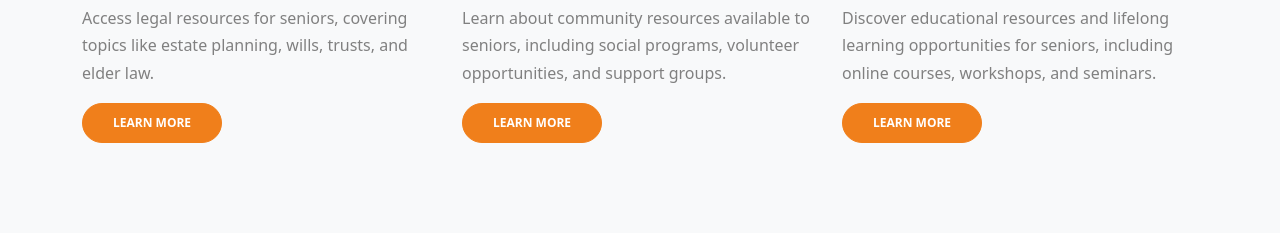
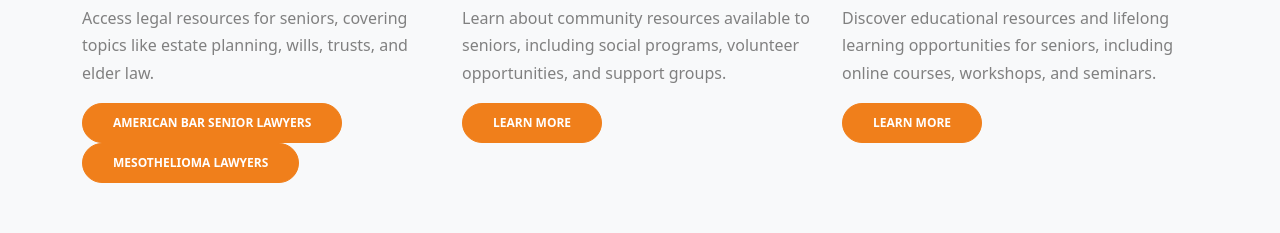
Before and after one commit to 1communitybridgedseniorcenter/1communitybridgedseniorcenter.github.io, a plain HTML site: page resources.html in a window 1280 px wide. Shown: the part 1888-2121 px from the top of the page. Drawn offline with Linux system fonts and the light colour scheme; files that its build step writes are made by us from their sources; a web font is replaced by a local one.

Commit message:
Update resources.html

```diff
--- a/resources.html
+++ b/resources.html
@@ -181,7 +181,9 @@
               <img src="https://www.elderlawanswers.com/portals/0/images/legal-resources.jpg" alt="Legal Resources" class="img-fluid mb-3">
               <h3>Legal Support</h3>
               <p>Access legal resources for seniors, covering topics like estate planning, wills, trusts, and elder law.</p>
-              <a href="https://www.americanbar.org/groups/senior_lawyers/resources/elder_law/" class="btn btn-primary">Learn More</a>
+              <a href="https://www.americanbar.org/groups/senior_lawyers/resources/elder_law/" class="btn btn-primary">American Bar Senior Lawyers</a>
+              <a href="https://www.lanierlawfirm.com/mesothelioma/cancer/support/" class="btn btn-primary">Mesothelioma Lawyers</a>
+
             </div>
           </div>
           <div class="col-lg-4 mb-5">
```
